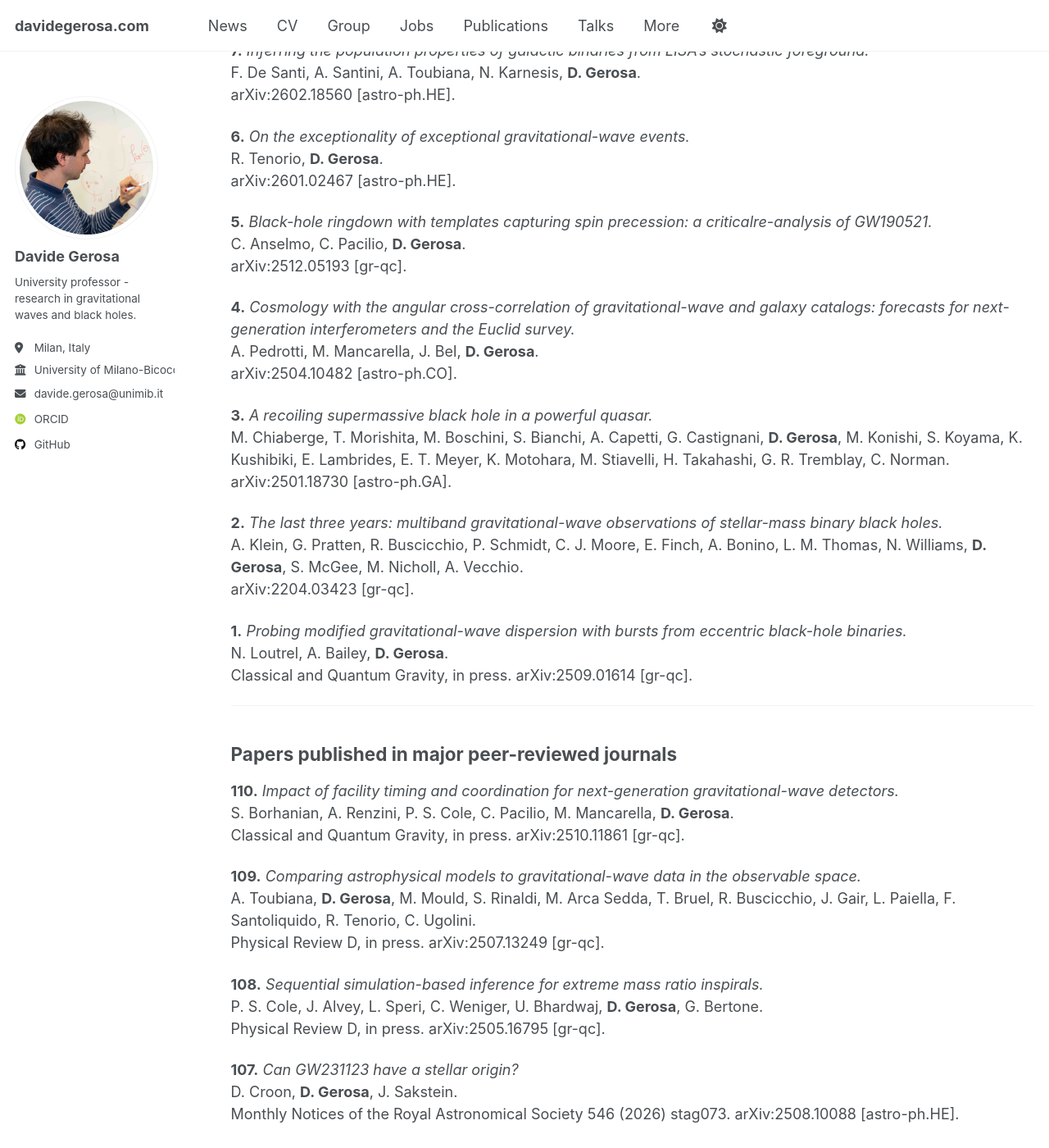
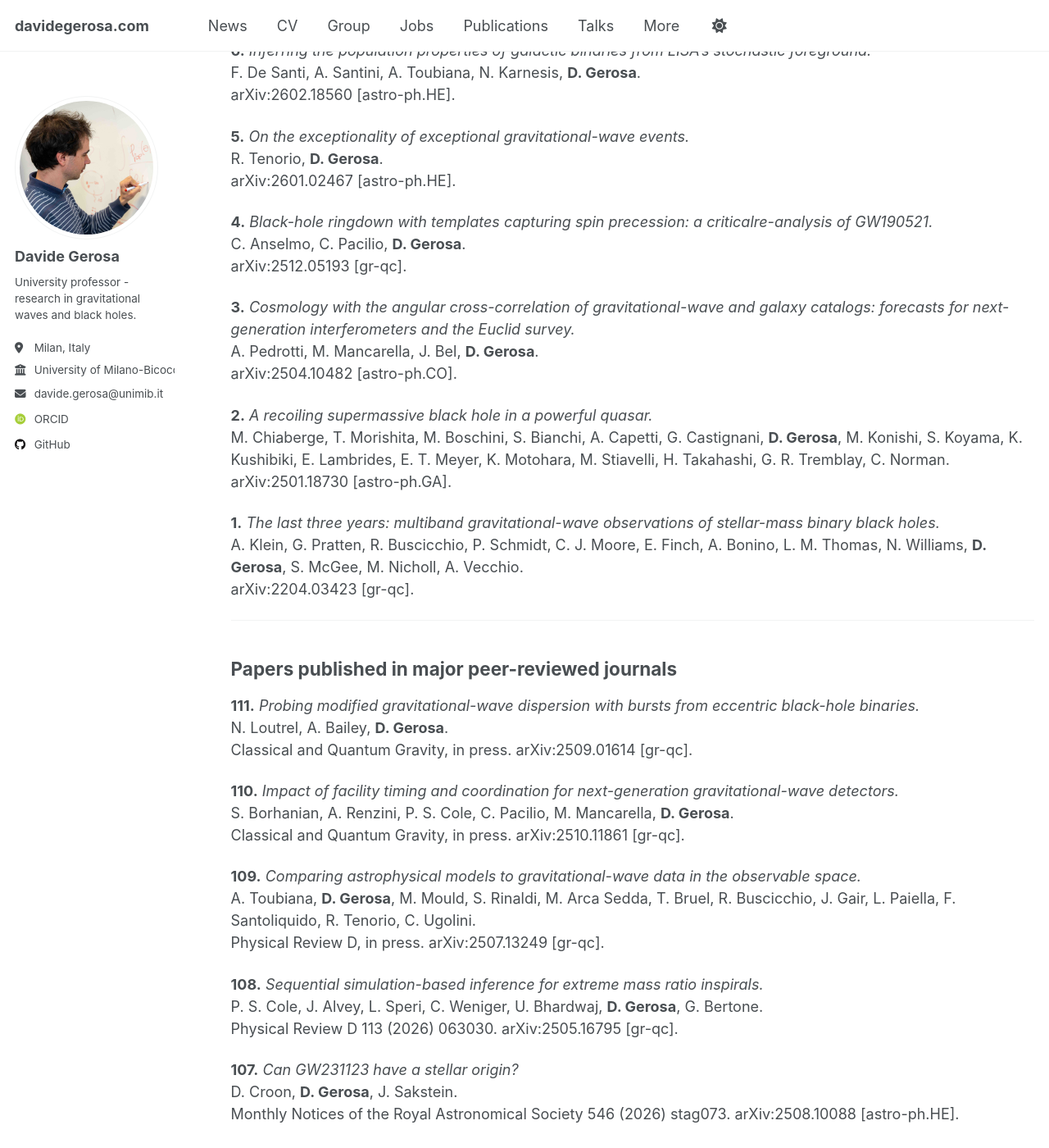
Before and after one commit to dgerosa/website, a Jekyll site: the page built from _pages/publications.md, in a window 1280 px wide and 1400 px high, scrolled down 618 px. Shown: the whole window at 82% size. Built offline with Jekyll 4.4.1, drawn with Linux system fonts in a browser that asks for light colours; some web fonts are replaced; some of the changed text lies outside the part shown.

Commit message:
Website update from workflow

```diff
--- a/_pages/_publications.md
+++ b/_pages/_publications.md
@@ -1,6 +1,6 @@
 ## Summary
-**8** [Submitted papers](#submitted-papers)\
-**110** [Papers published in major peer-reviewed journals](#papers-published-in-major-peer-reviewed-journals)\
+**7** [Submitted papers](#submitted-papers)\
+**111** [Papers published in major peer-reviewed journals](#papers-published-in-major-peer-reviewed-journals)\
 **14** [Other publications (white papers, proceedings, etc.)](#other-publications-white-papers-proceedings-etc)
 
 
@@ -8,50 +8,50 @@
 
 ## Submitted papers
 
-**8.**
+**7.**
 *Variance of gravitational-wave populations.*\
 A. Corelli, **D. Gerosa**, M. Mould, C. M. Fabbri.\
 <a href="https://arxiv.org/abs/2603.00239" style="color: inherit; text-decoration: none;">arXiv:2603.00239 [astro-ph.HE]</a>.
 
-**7.**
+**6.**
 *Inferring the population properties of galactic binaries from LISA's stochastic foreground.*\
 F. De Santi, A. Santini, A. Toubiana, N. Karnesis, **D. Gerosa**.\
 <a href="https://arxiv.org/abs/2602.18560" style="color: inherit; text-decoration: none;">arXiv:2602.18560 [astro-ph.HE]</a>.
 
-**6.**
+**5.**
 *On the exceptionality of exceptional gravitational-wave events.*\
 R. Tenorio, **D. Gerosa**.\
 <a href="https://arxiv.org/abs/2601.02467" style="color: inherit; text-decoration: none;">arXiv:2601.02467 [astro-ph.HE]</a>.
 
-**5.**
+**4.**
 *Black-hole ringdown with templates capturing spin precession: a criticalre-analysis of GW190521.*\
 C. Anselmo, C. Pacilio, **D. Gerosa**.\
 <a href="https://arxiv.org/abs/2512.05193" style="color: inherit; text-decoration: none;">arXiv:2512.05193 [gr-qc]</a>.
 
-**4.**
+**3.**
 *Cosmology with the angular cross-correlation of gravitational-wave and galaxy catalogs: forecasts for next-generation interferometers and the Euclid survey.*\
 A. Pedrotti, M. Mancarella, J. Bel, **D. Gerosa**.\
 <a href="https://arxiv.org/abs/2504.10482" style="color: inherit; text-decoration: none;">arXiv:2504.10482 [astro-ph.CO]</a>.
 
-**3.**
+**2.**
 *A recoiling supermassive black hole in a powerful quasar.*\
 M. Chiaberge, T. Morishita, M. Boschini, S. Bianchi, A. Capetti, G. Castignani, **D. Gerosa**, M. Konishi, S. Koyama, K. Kushibiki, E. Lambrides, E. T. Meyer, K. Motohara, M. Stiavelli, H. Takahashi, G. R. Tremblay, C. Norman.\
 <a href="https://arxiv.org/abs/2501.18730" style="color: inherit; text-decoration: none;">arXiv:2501.18730 [astro-ph.GA]</a>.
 
-**2.**
+**1.**
 *The last three years: multiband gravitational-wave observations of stellar-mass binary black holes.*\
 A. Klein, G. Pratten, R. Buscicchio, P. Schmidt, C. J. Moore, E. Finch, A. Bonino, L. M. Thomas, N. Williams, **D. Gerosa**, S. McGee, M. Nicholl, A. Vecchio.\
 <a href="https://arxiv.org/abs/2204.03423" style="color: inherit; text-decoration: none;">arXiv:2204.03423 [gr-qc]</a>.
-
-**1.**
-*Probing modified gravitational-wave dispersion with bursts from eccentric black-hole binaries.*\
-N. Loutrel, A. Bailey, **D. Gerosa**.\
-Classical and Quantum Gravity, in press. <a href="https://arxiv.org/abs/2509.01614" style="color: inherit; text-decoration: none;">arXiv:2509.01614 [gr-qc]</a>.
 
 
 ---
 
 ## Papers published in major peer-reviewed journals
+
+**111.**
+*Probing modified gravitational-wave dispersion with bursts from eccentric black-hole binaries.*\
+N. Loutrel, A. Bailey, **D. Gerosa**.\
+Classical and Quantum Gravity, in press. <a href="https://arxiv.org/abs/2509.01614" style="color: inherit; text-decoration: none;">arXiv:2509.01614 [gr-qc]</a>.
 
 **110.**
 *Impact of facility timing and coordination for next-generation gravitational-wave detectors.*\
@@ -66,7 +66,7 @@ Physical Review D, in press. <a href="https://arxiv.org/abs/2507.13249" style="c
 **108.**
 *Sequential simulation-based inference for extreme mass ratio inspirals.*\
 P. S. Cole, J. Alvey, L. Speri, C. Weniger, U. Bhardwaj, **D. Gerosa**, G. Bertone.\
-Physical Review D, in press. <a href="https://arxiv.org/abs/2505.16795" style="color: inherit; text-decoration: none;">arXiv:2505.16795 [gr-qc]</a>.
+<a href="https://journals.aps.org/prd/abstract/10.1103/4cd3-wfjr" style="color: inherit; text-decoration: none;">Physical Review D 113 (2026) 063030</a>. <a href="https://arxiv.org/abs/2505.16795" style="color: inherit; text-decoration: none;">arXiv:2505.16795 [gr-qc]</a>.
 
 **107.**
 *Can GW231123 have a stellar origin?*\
```
Also changed, not shown: other parts of _pages/_publications.md (+1 -1 lines), _pages/_citations.md (+4 -4 lines), _pages/_group.md (+1 -1 lines), _pages/_talks.md (+1 -1 lines).
